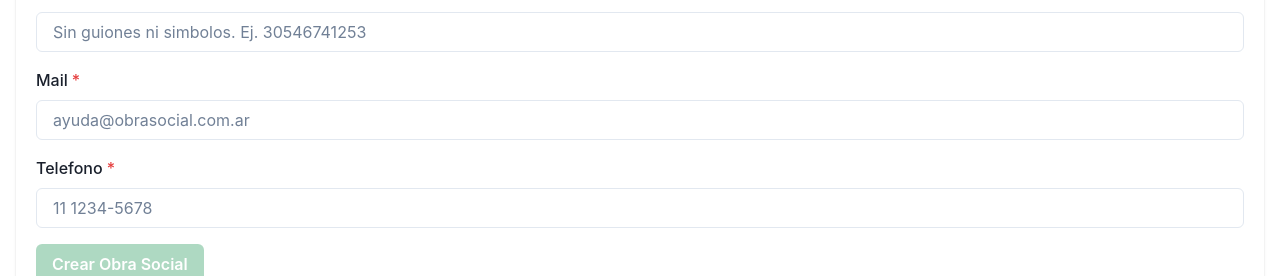
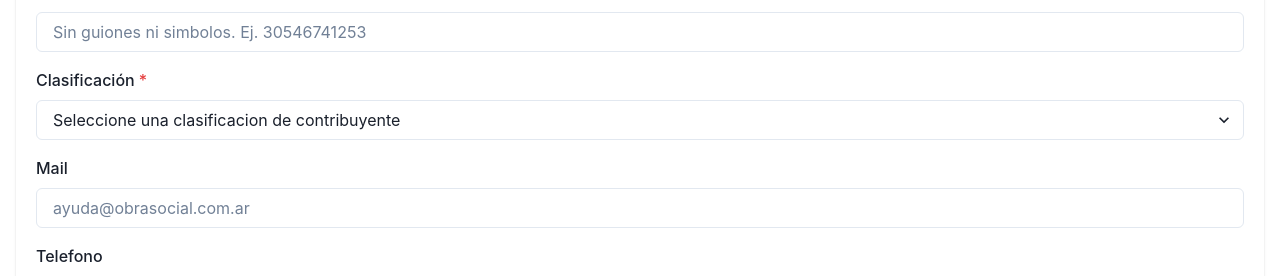
Before and after one commit to luciano-peluso/facturacion, a React (Vite) app in the folder frontend/: page /crear-obras-sociales in a window 1280 px wide. Shown: the part 273-549 px from the top of the page. Built offline with nearby package versions, Linux system fonts and the light colour scheme; no server answers.

Commit message:
Se agrego la clasificacion del contribuyente a la obra social y se actualizaron las vistas y controladores para ello.

```diff
--- a/frontend/src/pages/os/CrearOSPage.jsx
+++ b/frontend/src/pages/os/CrearOSPage.jsx
@@ -1,6 +1,6 @@
 import React, { useState } from "react";
 import Header from "../../componentes/header";
-import { Card, CardBody, Container, FormControl, FormLabel, Heading, Input, Button, useToast } from "@chakra-ui/react";
+import { Card, CardBody, Container, FormControl, FormLabel, Heading, Input, Button, useToast, Select } from "@chakra-ui/react";
 import axios from "axios";
 
 const CrearOSPage = () => {
@@ -8,7 +8,8 @@ const CrearOSPage = () => {
     nombre: "",
     cuit: "",
     mail: "",
-    telefono: ""
+    telefono: "",
+    clasificacion: ""
   });
   const toast = useToast();
 
@@ -29,7 +30,7 @@ const CrearOSPage = () => {
         duration: 3000,
         isClosable: true,
       });
-      setFormData({ nombre: "", cuit: "" }); // Reinicia el formulario
+      setFormData({ nombre: "", cuit: "", mail: "", telefono: "" }); // Reinicia el formulario
     } catch (error) {
       console.error("Error al crear la obra social:", error);
       toast({
@@ -71,8 +72,19 @@ const CrearOSPage = () => {
                   onChange={handleInputChange}
                 />
               </FormControl>
-
               <FormControl isRequired mt={4}>
+                <FormLabel>Clasificación</FormLabel>
+                <Select
+                  value={formData.clasificacion} // El valor actual seleccionado
+                  onChange={(e) => setFormData({ ...formData, clasificacion: e.target.value })} // Actualiza el estado cuando se elige una opción
+                  placeholder="Seleccione una clasificacion de contribuyente"
+                >
+                  <option value="Responsable Inscripto">Responsable Inscripto</option>
+                  <option value="Sujeto Exento">Sujeto Exento</option>
+                  <option value="Consumidor Final">Consumidor Final</option>
+                </Select>
+              </FormControl>
+              <FormControl mt={4}>
                 <FormLabel>Mail</FormLabel>
                 <Input
                   type="email"
@@ -82,7 +94,7 @@ const CrearOSPage = () => {
                   onChange={handleInputChange}
                 />
               </FormControl>
-              <FormControl isRequired mt={4}>
+              <FormControl mt={4}>
                 <FormLabel>Telefono</FormLabel>
                 <Input
                   type="text"
@@ -96,7 +108,7 @@ const CrearOSPage = () => {
                 mt={4}
                 colorScheme="green"
                 type="submit"
-                isDisabled={!formData.nombre || !formData.cuit || !(formData.mail || formData.telefono)} // Deshabilita si los campos están vacíos
+                isDisabled={!formData.nombre || !formData.cuit || !formData.clasificacion }  // Deshabilita si los campos están vacíos
               >
                 Crear Obra Social
               </Button>
--- a/frontend/src/pages/os/VerOSPage.jsx
+++ b/frontend/src/pages/os/VerOSPage.jsx
@@ -1,6 +1,6 @@
 import React, { useEffect, useState } from "react";
 import Header from "../../componentes/header";
-import { Box, Button, Card, Container, Heading, HStack, Table, Tbody, Td, Th, Thead, Tr, VStack, useToast, useDisclosure, Modal, ModalOverlay, ModalContent, ModalHeader, ModalCloseButton, ModalBody, Input, ModalFooter, FormLabel } from "@chakra-ui/react";
+import { Box, Button, Card, Container, Heading, HStack, Table, Tbody, Td, Th, Thead, Tr, VStack, useToast, useDisclosure, Modal, ModalOverlay, ModalContent, ModalHeader, ModalCloseButton, ModalBody, Input, ModalFooter, FormLabel, Select } from "@chakra-ui/react";
 import axios from "axios";
 
 const VerOSPage = () => {
@@ -95,6 +95,7 @@ const VerOSPage = () => {
                     <Tr>
                         <Th>Nombre o Abreviatura</Th>
                         <Th>CUIT</Th>
+                        <Th>Clasificacion</Th>
                         <Th>Mail</Th>
                         <Th>Telefono</Th>
                         <Th textAlign={"center"}>Acciones</Th>
@@ -105,6 +106,7 @@ const VerOSPage = () => {
                         <Tr key={obraSocial.id}>
                             <Td>{obraSocial.nombre}</Td>
                             <Td>{obraSocial.cuit}</Td>
+                            <Td>{obraSocial.clasificacion}</Td>
                             <Td>{obraSocial.mail? `${obraSocial.mail}`: `No hay un mail cargado`}</Td>
                             <Td>{obraSocial.telefono? `${obraSocial.telefono}`: `No hay un numero de telefono cargado`}</Td>
                             <Td>
@@ -150,6 +152,17 @@ const VerOSPage = () => {
                                         onChange={handleChange}
                                         minW={"200px"}/></FormLabel>
 
+                                    <FormLabel>Clasificación</FormLabel>
+                                    <Select
+                                    value={obraSocialActualizada.clasificacion || ""} // El valor actual seleccionado
+                                    onChange={(e) => setObraSocialActualizada({ ...obraSocialActualizada, clasificacion: e.target.value })} // Actualiza el estado cuando se elige una opción
+                                    placeholder="Seleccione una clasificacion de contribuyente"
+                                    >
+                                    <option value="Responsable Inscripto">Responsable Inscripto</option>
+                                    <option value="Sujeto Exento">Sujeto Exento</option>
+                                    <option value="Consumidor Final">Consumidor Final</option>
+                                    </Select>
+
                                     <FormLabel>Mail
                                     <Input
                                         placeholder="ayuda@obrasocial.com.ar"
```
Also changed, not shown: 2 other files (tests, documents, lock files or other folders).
